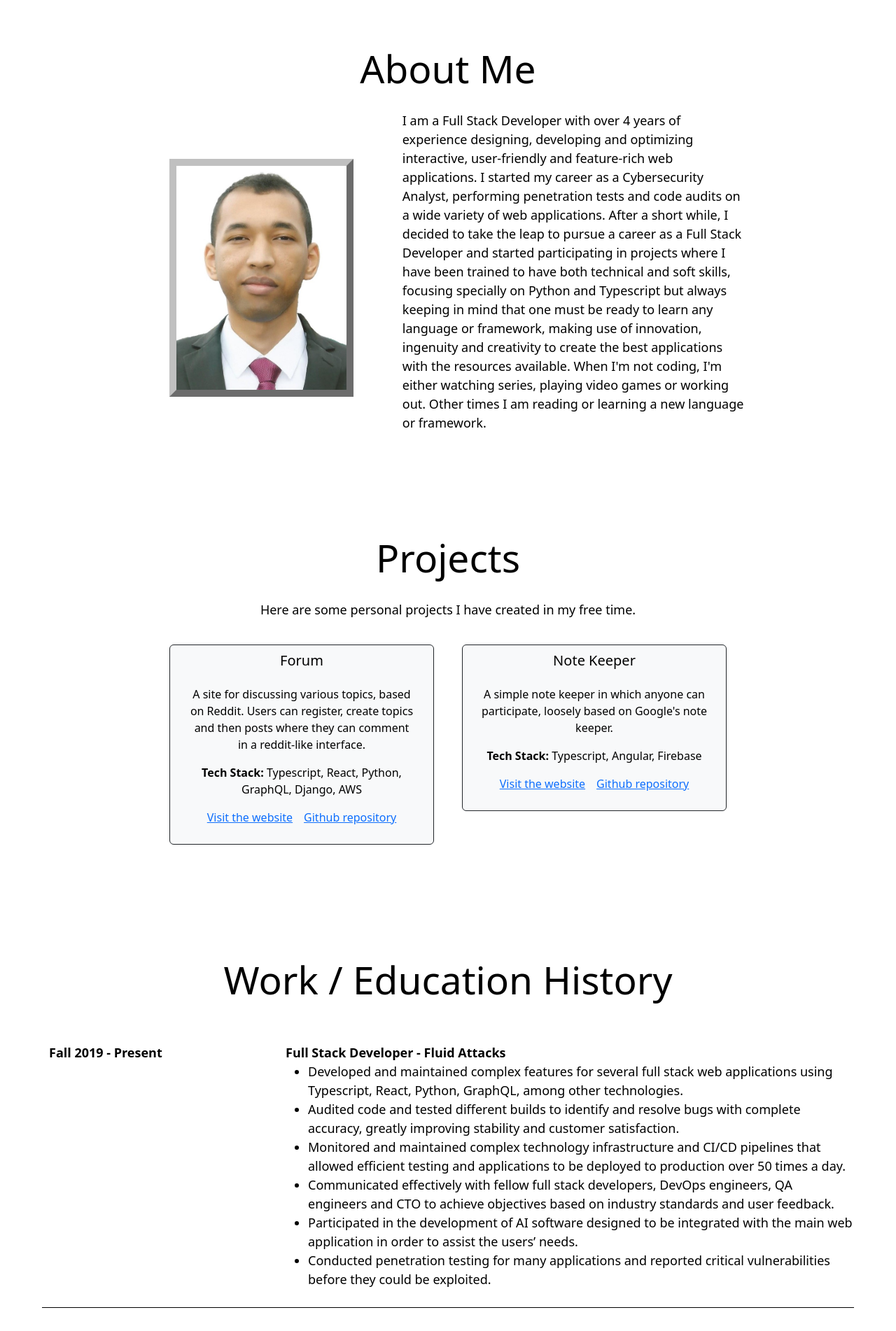
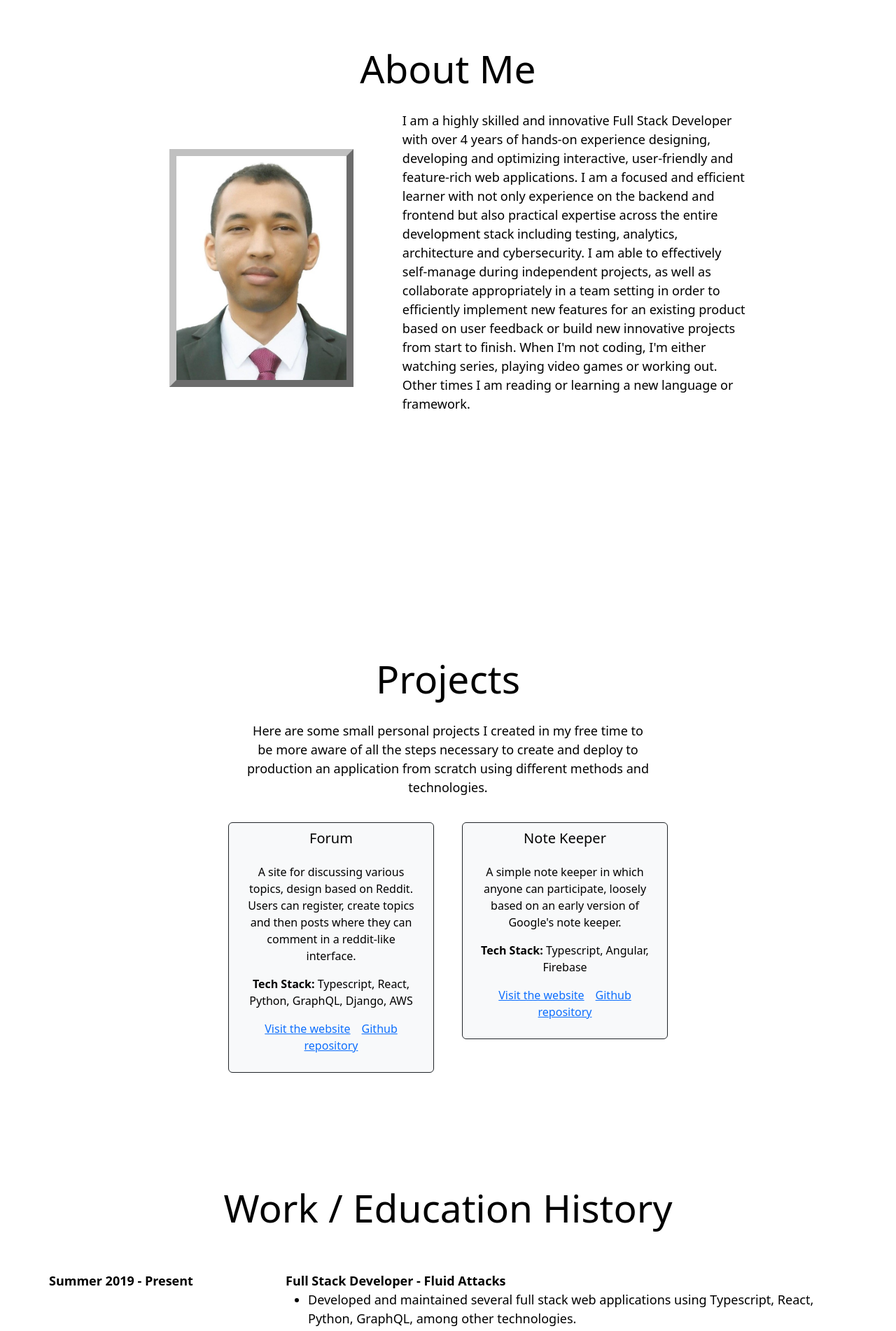
Before and after one commit to rferog/personal-website, a Next.js app: page / in a window 1280 px wide. Shown: the part 840-2742 px from the top of the page at 70% size. Built offline with nearby package versions, Linux system fonts and the light colour scheme.

Commit message:
Adjust content to better represent experience

```diff
--- a/pages/NavbarLinks.tsx
+++ b/pages/NavbarLinks.tsx
@@ -41,17 +41,6 @@ const NavbarLinks: React.FC<INavbarLinks> = ({
           </li>
           <li>
             <a
-              href="https://github.com/rferog"
-              id="ghLink"
-              target="_blank"
-              rel='noreferrer'
-              onClick={handleClose}
-            >
-              {"GITHUB"}
-            </a>
-          </li>
-          <li>
-            <a
               href="https://www.linkedin.com/in/rafael-rodriguez-a2a2a7123/"
               id="linkedinLink"
               target="_blank"
--- a/pages/index.tsx
+++ b/pages/index.tsx
@@ -214,7 +214,7 @@ export default function Home() {
             </h1>
             <div className={styles.experienceItem}>
               <div className={styles.experienceYear}>
-                {"Fall 2019 - Present"}
+                {"Summer 2019 - Present"}
               </div>
               <div className={styles.experienceContent}>
                 <strong>{"Full Stack Developer - Fluid Attacks"}</strong>
--- a/styles/Home.module.css
+++ b/styles/Home.module.css
@@ -3,8 +3,7 @@
   flex-direction: column;
   justify-content: center;
   align-items: center;
-  align-content: center;
-  width: 100%;
+  padding-bottom: 200px;
 }
 
 .aboutMeContent {
@@ -194,7 +193,7 @@
   display: flex;
   flex-direction: column;
   justify-content: center;
-  padding: 10px;
+  padding: 10px 150px;
 }
 
 .projectsCard {
@@ -216,7 +215,7 @@
   justify-content: center;
   text-align: center;
   font-size: 18px;
-  padding-top: 20px;
+  padding: 20px 200px 0px 200px;
 }
 
 .sectionTitle {
@@ -229,7 +228,7 @@
 }
 
 .slide {
-  animation: slide 1.5s ease 0s 1 normal forwards;
+  animation: slide 1.5s ease 0.4s 1 normal both;
 }
 
 .themeToggle {
--- a/text.ts
+++ b/text.ts
@@ -1,18 +1,15 @@
 const ABOUT_ME = `
-I am a Full Stack Developer with over 4 years of experience
-designing, developing and optimizing interactive, user-friendly
-and feature-rich  web applications.
-I started my career as a Cybersecurity Analyst,
-performing penetration tests and code audits
-on a wide variety of web applications.
-After a short while, I decided to take the leap to pursue a career
-as a Full Stack Developer and started participating in projects
-where I have been trained to have both technical and soft skills,
-focusing specially on Python and Typescript
-but always keeping in mind that one must be ready
-to learn any language or framework,
-making use of innovation, ingenuity and creativity
-to create the best applications with the resources available.
+I am a highly skilled and innovative Full Stack Developer
+with over 4 years of hands-on experience designing, developing
+and optimizing interactive, user-friendly and feature-rich
+web applications. I am a focused and efficient learner
+with not only experience on the backend and frontend but also
+practical expertise across the entire development stack including
+testing, analytics, architecture and cybersecurity.
+I am able to effectively self-manage during independent projects,
+as well as collaborate appropriately in a team setting in order
+to efficiently implement new features for an existing product based
+on user feedback or build new innovative projects from start to finish.
 When I'm not coding, I'm either watching series,
 playing video games or working out.
 Other times I am reading or learning a new language or framework.
@@ -23,9 +20,8 @@ Rafael Rodriguez. All rights reserved.
 `
 
 const EXPERIENCE_F1 = `
-Developed and maintained complex features for several full stack web
-applications using Typescript, React, Python, GraphQL,
-among other technologies.
+Developed and maintained several full stack web applications
+using Typescript, React, Python, GraphQL, among other technologies.
 `;
 
 const EXPERIENCE_F2 = `
@@ -41,13 +37,13 @@ production over 50 times a day.
 `;
 
 const EXPERIENCE_F4 = `
-Communicated effectively with fellow full stack developers,
-DevOps engineers, QA engineers and CTO to achieve objectives
+Communicated effectively with fellow developers,
+DevOps engineers, QA analysts and CTO to achieve objectives
 based on industry standards and user feedback.
 `;
 
 const EXPERIENCE_F5 = `
-Participated in the development of AI software designed
+Led the development of AI software designed
 to be integrated with the main web application
 in order to assist the users’ needs.
 `;
@@ -64,18 +60,21 @@ famous in Colombia for its outstanding engineers.
 `;
 
 const PROJECTS = `
-Here are some personal projects I have created in my free time.
+Here are some small personal projects I created in my free time
+to be more aware of all the steps necessary to create and deploy
+to production an application from scratch using
+different methods and technologies.
 `;
 
 const PROJECT_1 = `
-A site for discussing various topics, based on Reddit.
+A site for discussing various topics, design based on Reddit.
 Users can register, create topics and then posts where
 they can comment in a reddit-like interface.
 `;
 
 const PROJECT_2 = `
 A simple note keeper in which anyone can participate,
-loosely based on Google's note keeper.
+loosely based on an early version of Google's note keeper.
 `;
 
 const STACK_1 = `
```
